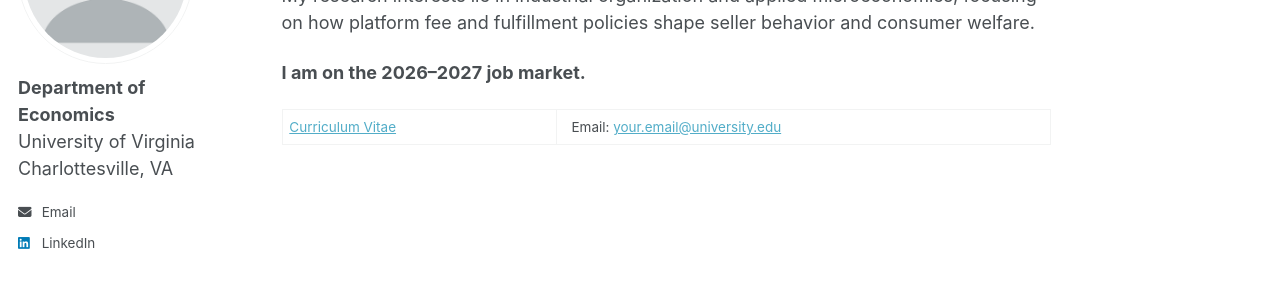
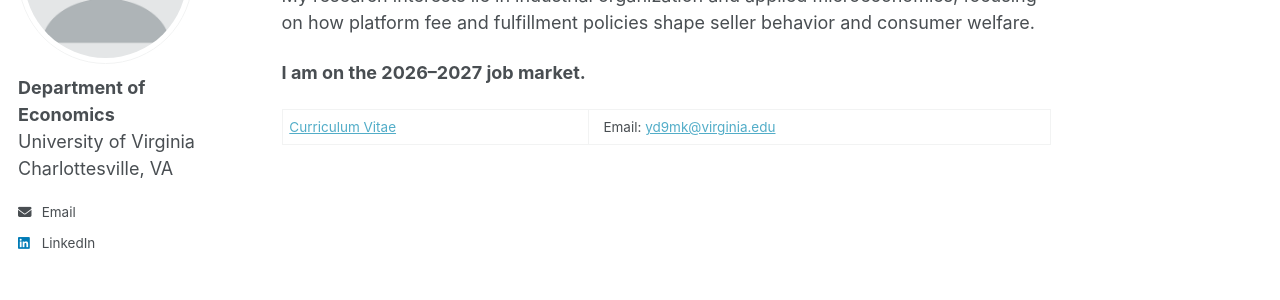
Before and after one commit to dingyiren/dingyiren.github.io, a Jekyll site: the page built from _pages/about.md, in a window 1280 px wide. Shown: the part 212-512 px from the top of the page. Built offline with Jekyll 4.4.1, drawn with Linux system fonts in a browser that asks for light colours; a style sheet for code colours, icons or effects is not loaded.

Commit message:
Update about.md

```diff
--- a/_pages/about.md
+++ b/_pages/about.md
@@ -15,4 +15,4 @@ My research interests lie in industrial organization and applied microeconomics,
 
 **I am on the 2026–2027 job market.**
 
-[Curriculum Vitae](/cv/) &nbsp;|&nbsp; Email: [your.email@university.edu](mailto:your.email@university.edu)
+[Curriculum Vitae](/cv/) &nbsp;|&nbsp; Email: [yd9mk@virginia.edu](mailto:yd9mk@virginia.edu)
```
